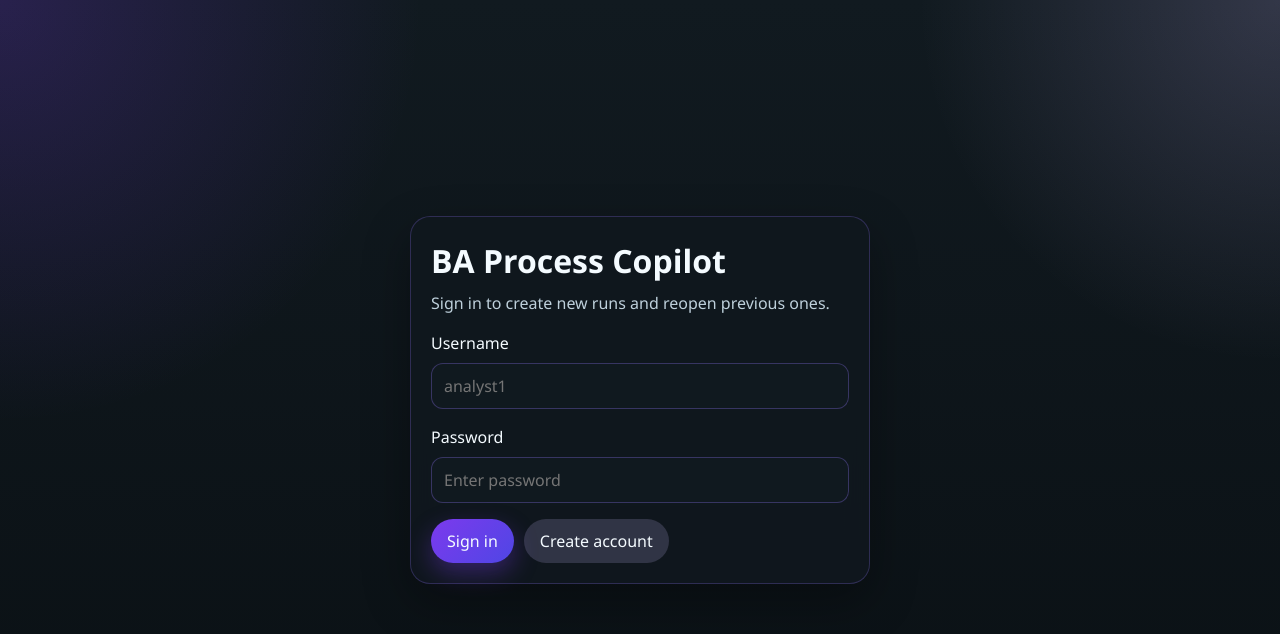
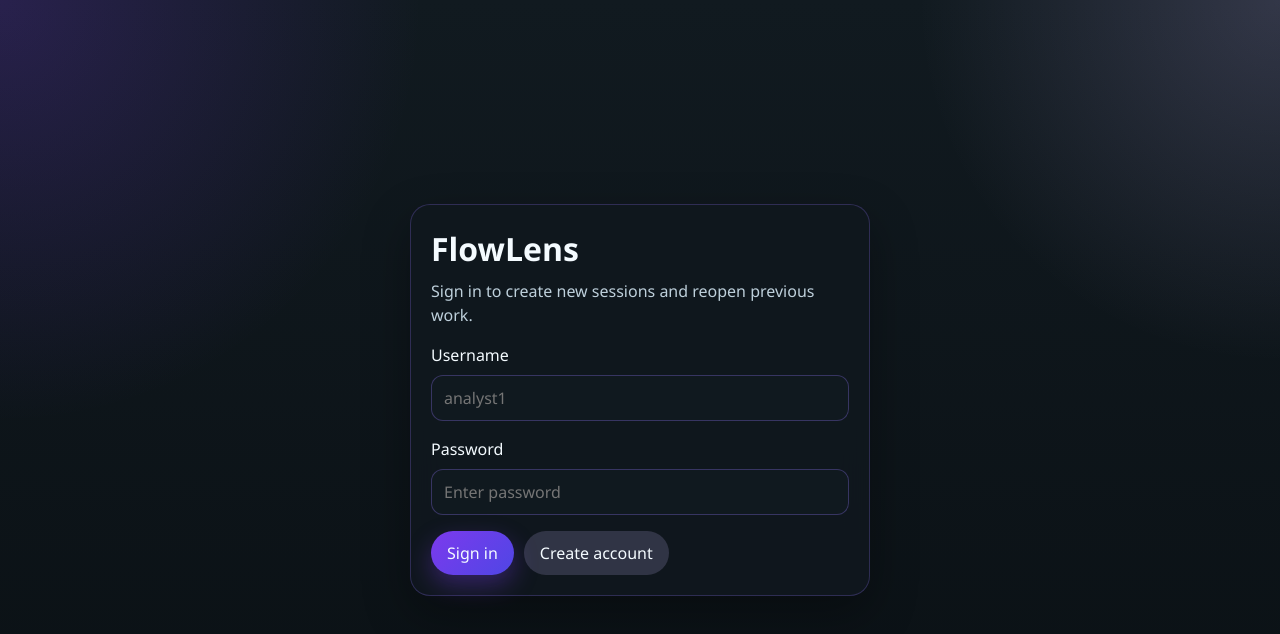
Before and after one commit to kunalkaushik1982/pddgen, a React (Vite) app in the folder frontend/: page /auth in a window 1280 px wide. Shown: the top 634 px of the page. Built offline with nearby package versions, Linux system fonts and the light colour scheme; no server answers.

Commit message:
Lock FlowLens branding and boundary strategy docs

```diff
--- a/frontend/src/constants/uiCopy.ts
+++ b/frontend/src/constants/uiCopy.ts
@@ -1,6 +1,6 @@
 export const uiCopy = {
-  appTitle: "BA Process Copilot",
-  appSubtitle: "Upload discovery evidence, review AI-drafted AS-IS steps, and export a DOCX PDD.",
+  appTitle: "FlowLens",
+  appSubtitle: "Turn recordings and transcripts into structured SOPs, PDDs, and BRDs.",
   workspaceLabel: "Workspace",
   projectsLabel: "My Projects",
   sessionDetailLabel: "Session Detail",
--- a/frontend/src/pages/AboutPage.tsx
+++ b/frontend/src/pages/AboutPage.tsx
@@ -22,7 +22,7 @@ export function AboutPage({ about }: AboutPageProps): React.JSX.Element {
           <dl className="about-metadata">
             <div>
               <dt>Product</dt>
-              <dd>BA Process Copilot</dd>
+              <dd>{uiCopy.appTitle}</dd>
             </div>
             <div>
               <dt>Release</dt>
--- a/frontend/src/pages/AuthPage.tsx
+++ b/frontend/src/pages/AuthPage.tsx
@@ -4,6 +4,7 @@
  */
 
 import React, { useState } from "react";
+import { uiCopy } from "../constants/uiCopy";
 
 type AuthPageProps = {
   disabled?: boolean;
@@ -20,8 +21,8 @@ export function AuthPage({ disabled, message, onLogin, onRegister }: AuthPagePro
     <main className="auth-shell">
       <section className="panel stack auth-panel">
         <div>
-          <h1 className="app-title">BA Process Copilot</h1>
-          <p className="app-subtitle">Sign in to create new runs and reopen previous ones.</p>
+          <h1 className="app-title">{uiCopy.appTitle}</h1>
+          <p className="app-subtitle">Sign in to create new sessions and reopen previous work.</p>
         </div>
 
         {message ? <div className={`status-banner ${message.tone === "error" ? "error" : ""}`}>{message.text}</div> : null}
```
Also changed, not shown: 2 other files (tests, documents, lock files or other folders).
